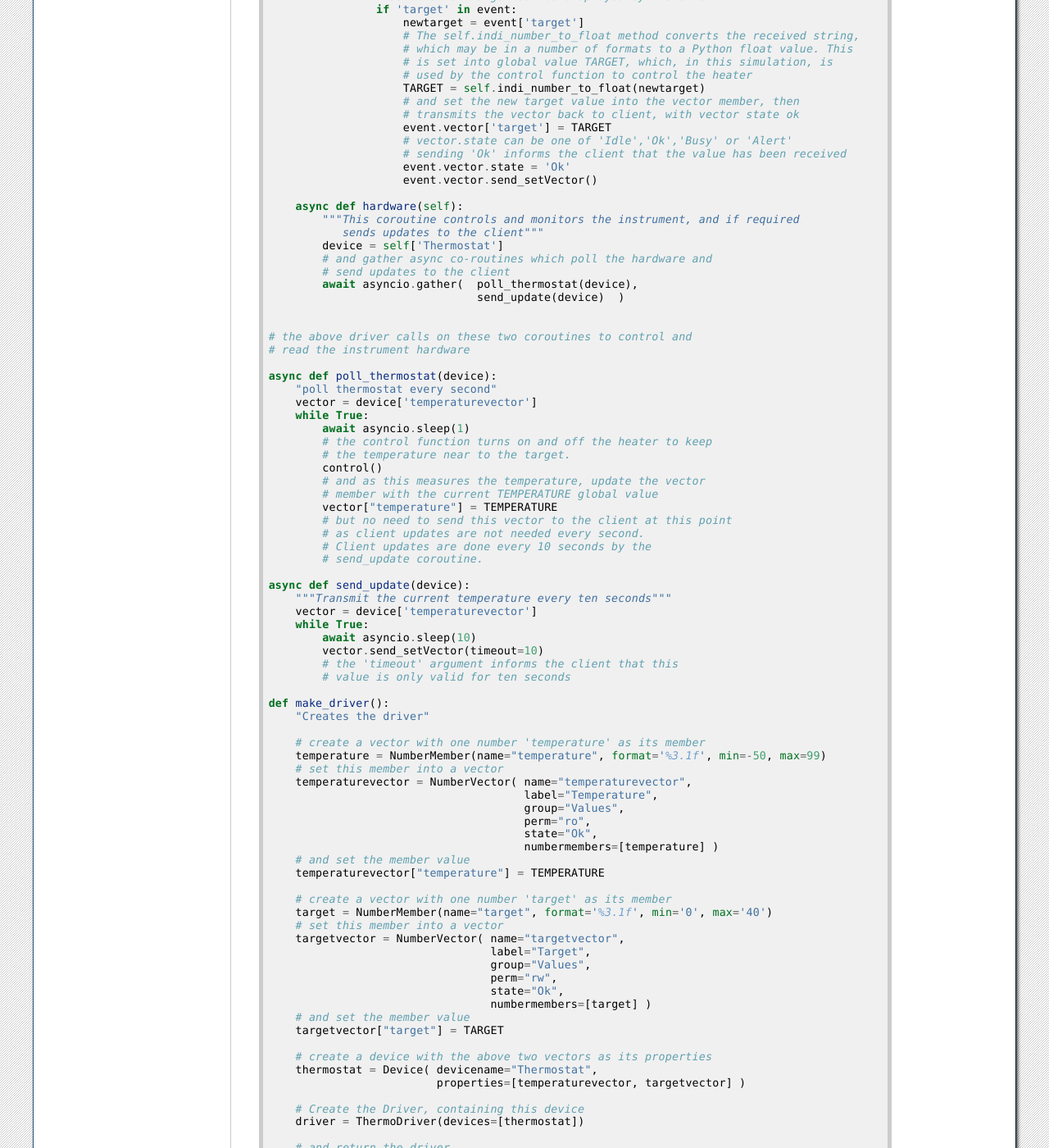
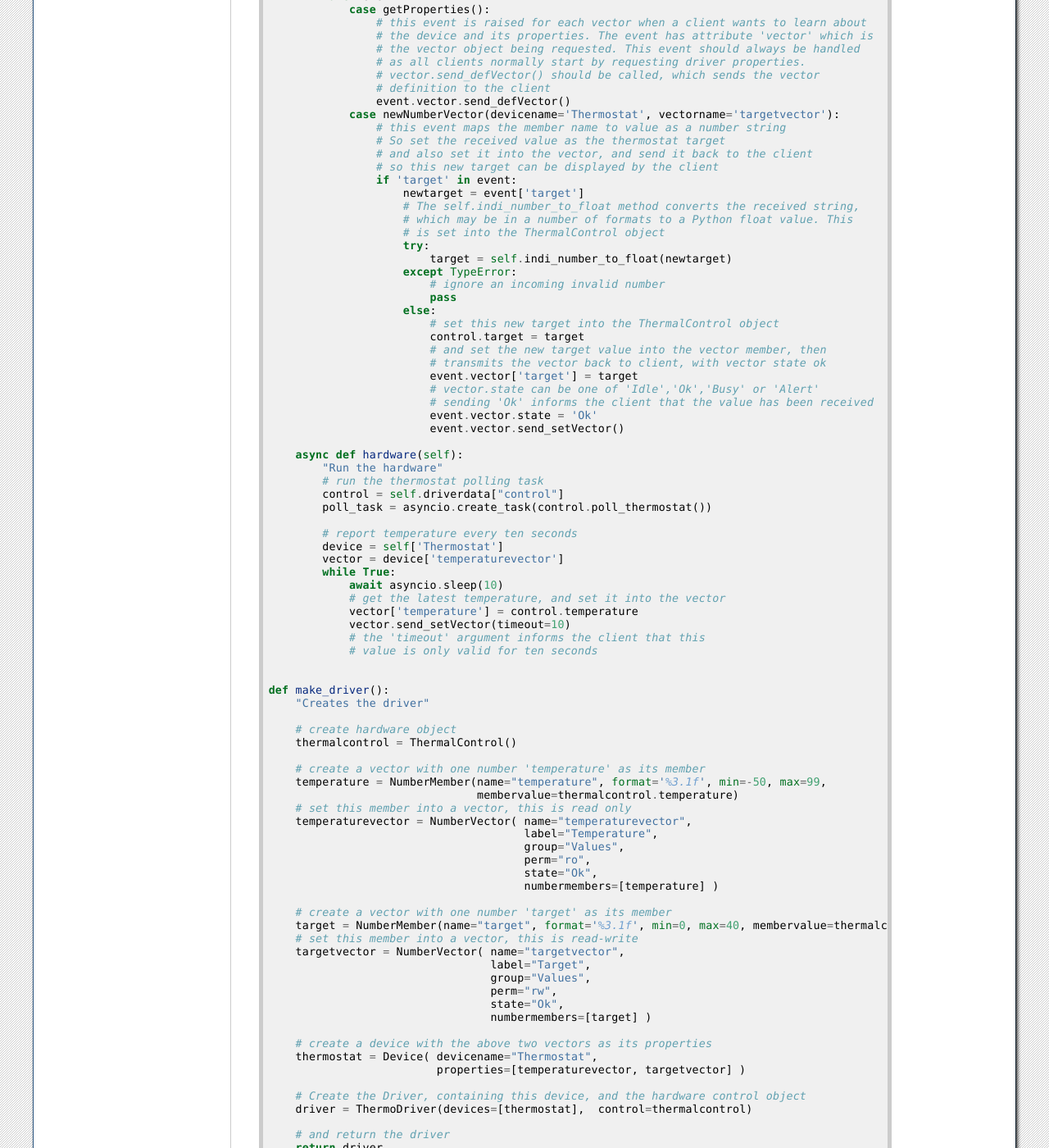
Before and after one commit to bernie-skipole/indipydriver, a Sphinx documentation site: the page built from docs/source/usage/example.rst, in a window 1280 px wide and 1400 px high, scrolled down 1276 px. Shown: the whole window at 82% size. Built offline with Sphinx 7.4.7, drawn with Linux system fonts in a browser that asks for light colours; some of the changed text lies outside the part shown.

Commit message:
Further documentation

```diff
--- a/docs/source/usage/example.rst
+++ b/docs/source/usage/example.rst
@@ -15,33 +15,43 @@
 
     # Simulate a heater, temperature sensor, and a target temperature
 
-    TEMPERATURE = 20
+    class ThermalControl:
+        "This is a simulation containing variables only"
 
-    TARGET = 15
+        def __init__(self):
+            "Set start up values"
+            self.temperature = 20
+            self.target = 15
+            self.heater = "On"
 
-    HEATER = "On"
+        def control(self):
+            """This simulates temperature increasing/decreasing, and
+               turns on/off a heater if moving too far from the target temperature
+               Should be called at regular intervals"""
 
-    def control():
-        """this simulates temperature increasing/decreasing, and
-           turns on/off a heater if moving too far from the target temperature
-           Should be called at regular intervals"""
+            if self.heater == "On":
+                # increasing temperature if the heater is on
+                self.temperature += 0.2
+            else:
+                # decreasing temperature if the heater is off
+                self.temperature -= 0.2
 
-        global TEMPERATURE, HEATER
+            if self.temperature > self.target+0.5:
+                # too hot
+                self.heater = "Off"
 
-        if HEATER == "On":
-            # increasing temperature if the heater is on
-            TEMPERATURE += 0.2
-        else:
-            # decreasing temperature if the heater is off
-            TEMPERATURE -= 0.2
+            if self.temperature < self.target-0.5:
+                # too cold
+                self.heater = "On"
 
-        if TEMPERATURE > TARGET+0.5:
-            # too hot
-            HEATER = "Off"
+        async def poll_thermostat(self):
+            "poll thermostat every second"
+            while True:
+                await asyncio.sleep(1)
+                # the control function turns on and off the heater to keep
+                # the temperature near to the target.
+                self.control()
 
-        if TEMPERATURE < TARGET-0.5:
-            # too cold
-            HEATER = "On"
 
 
     class ThermoDriver(IPyDriver):
@@ -57,10 +67,13 @@
                getProperties, in which the client is asking for driver information, and
                newNumberVector, in which case the client is setting a target temperature.
                """
-            global TARGET
             await asyncio.sleep(0)
             # note: using match - case is ideal for this situation,
             # but requires Python v3.10 or later
+
+            # The hardware control object is stored in the driverdata dictionary
+            control = self.driverdata["control"]
+
             match event:
                 case getProperties():
                     # this event is raised for each vector when a client wants to learn about
@@ -79,88 +92,74 @@
                         newtarget = event['target']
                         # The self.indi_number_to_float method converts the received string,
                         # which may be in a number of formats to a Python float value. This
-                        # is set into global value TARGET, which, in this simulation, is
-                        # used by the control function to control the heater
-                        TARGET = self.indi_number_to_float(newtarget)
-                        # and set the new target value into the vector member, then
-                        # transmits the vector back to client, with vector state ok
-                        event.vector['target'] = TARGET
-                        # vector.state can be one of 'Idle','Ok','Busy' or 'Alert'
-                        # sending 'Ok' informs the client that the value has been received
-                        event.vector.state = 'Ok'
-                        event.vector.send_setVector()
+                        # is set into the ThermalControl object
+                        try:
+                            target = self.indi_number_to_float(newtarget)
+                        except TypeError:
+                            # ignore an incoming invalid number
+                            pass
+                        else:
+                            # set this new target into the ThermalControl object
+                            control.target = target
+                            # and set the new target value into the vector member, then
+                            # transmits the vector back to client, with vector state ok
+                            event.vector['target'] = target
+                            # vector.state can be one of 'Idle','Ok','Busy' or 'Alert'
+                            # sending 'Ok' informs the client that the value has been received
+                            event.vector.state = 'Ok'
+                            event.vector.send_setVector()
 
         async def hardware(self):
-            """This coroutine controls and monitors the instrument, and if required
-               sends updates to the client"""
+            "Run the hardware"
+            # run the thermostat polling task
+            control = self.driverdata["control"]
+            poll_task = asyncio.create_task(control.poll_thermostat())
+
+            # report temperature every ten seconds
             device = self['Thermostat']
-            # and gather async co-routines which poll the hardware and
-            # send updates to the client
-            await asyncio.gather(  poll_thermostat(device),
-                                   send_update(device)  )
+            vector = device['temperaturevector']
+            while True:
+                await asyncio.sleep(10)
+                # get the latest temperature, and set it into the vector
+                vector['temperature'] = control.temperature
+                vector.send_setVector(timeout=10)
+                # the 'timeout' argument informs the client that this
+                # value is only valid for ten seconds
 
-
-    # the above driver calls on these two coroutines to control and
-    # read the instrument hardware
-
-    async def poll_thermostat(device):
-        "poll thermostat every second"
-        vector = device['temperaturevector']
-        while True:
-            await asyncio.sleep(1)
-            # the control function turns on and off the heater to keep
-            # the temperature near to the target.
-            control()
-            # and as this measures the temperature, update the vector
-            # member with the current TEMPERATURE global value
-            vector["temperature"] = TEMPERATURE
-            # but no need to send this vector to the client at this point
-            # as client updates are not needed every second.
-            # Client updates are done every 10 seconds by the
-            # send_update coroutine.
-
-    async def send_update(device):
-        """Transmit the current temperature every ten seconds"""
-        vector = device['temperaturevector']
-        while True:
-            await asyncio.sleep(10)
-            vector.send_setVector(timeout=10)
-            # the 'timeout' argument informs the client that this
-            # value is only valid for ten seconds
 
     def make_driver():
         "Creates the driver"
 
+        # create hardware object
+        thermalcontrol = ThermalControl()
+
         # create a vector with one number 'temperature' as its member
-        temperature = NumberMember(name="temperature", format='%3.1f', min=-50, max=99)
-        # set this member into a vector
+        temperature = NumberMember(name="temperature", format='%3.1f', min=-50, max=99,
+                                   membervalue=thermalcontrol.temperature)
+        # set this member into a vector, this is read only
         temperaturevector = NumberVector( name="temperaturevector",
                                           label="Temperature",
                                           group="Values",
                                           perm="ro",
                                           state="Ok",
                                           numbermembers=[temperature] )
-        # and set the member value
-        temperaturevector["temperature"] = TEMPERATURE
 
         # create a vector with one number 'target' as its member
-        target = NumberMember(name="target", format='%3.1f', min='0', max='40')
-        # set this member into a vector
+        target = NumberMember(name="target", format='%3.1f', min=0, max=40, membervalue=thermalcontrol.target)
+        # set this member into a vector, this is read-write
         targetvector = NumberVector( name="targetvector",
                                      label="Target",
                                      group="Values",
                                      perm="rw",
                                      state="Ok",
                                      numbermembers=[target] )
-        # and set the member value
-        targetvector["target"] = TARGET
 
         # create a device with the above two vectors as its properties
         thermostat = Device( devicename="Thermostat",
                              properties=[temperaturevector, targetvector] )
 
-        # Create the Driver, containing this device
-        driver = ThermoDriver(devices=[thermostat])
+        # Create the Driver, containing this device, and the hardware control object
+        driver = ThermoDriver(devices=[thermostat],  control=thermalcontrol)
 
         # and return the driver
         return driver
```
Also changed, not shown: docs/source/usage/example2.rst (+13 -9 lines), docs/source/usage/hardware.rst (+39 -45 lines).
